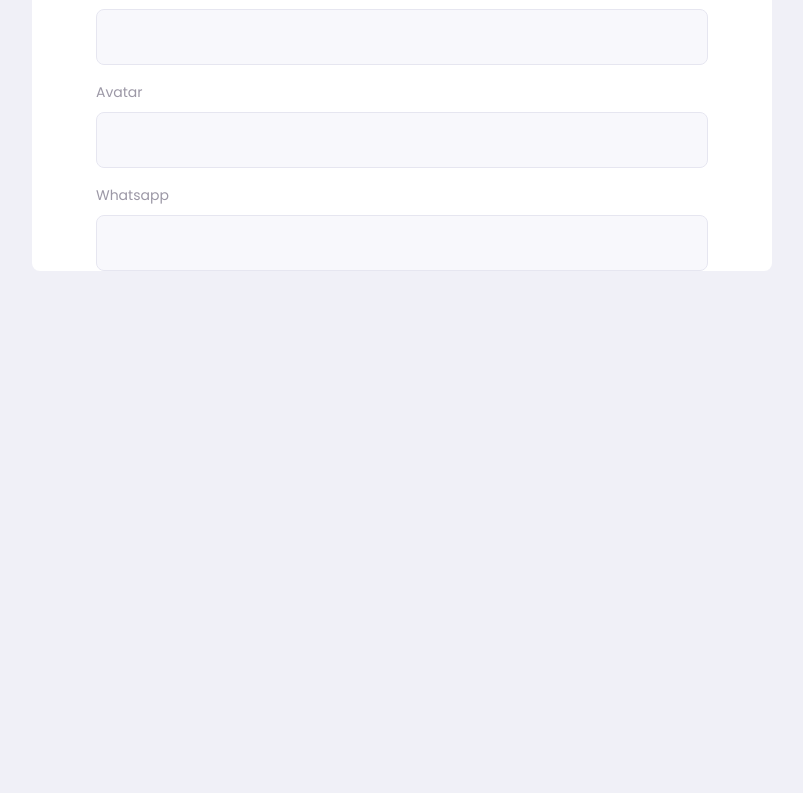
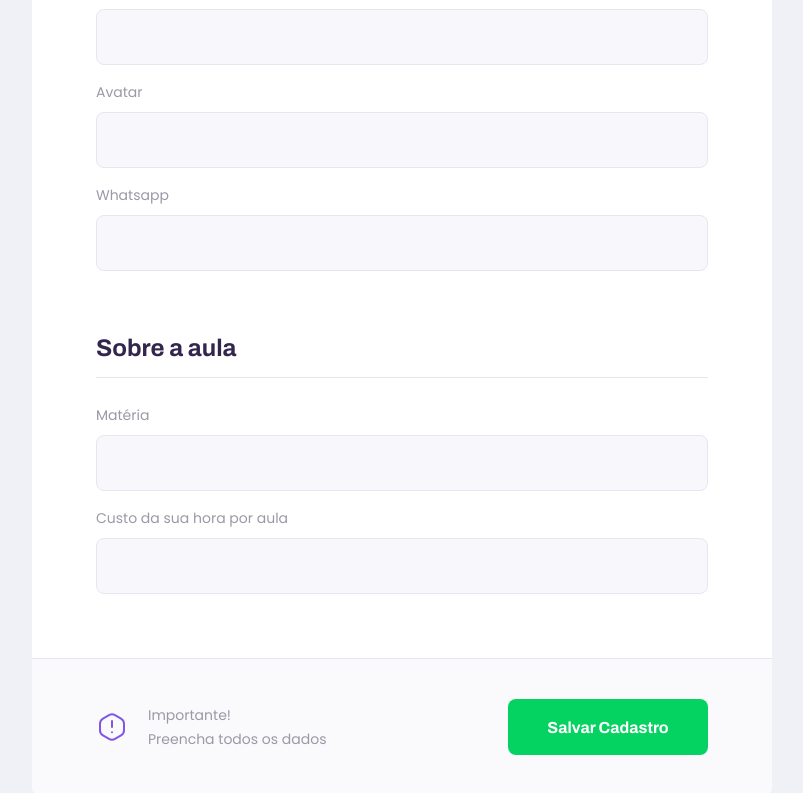
Before and after one commit to VieiraVitor/nlw-proffy, a React (Create React App) app in the folder web/: page /give-classes in a window 1280 px wide. Shown: the part 463-1256 px from the top of the page, without its empty margins (238-1041 px from the left). Before the commit the page ends 800 px from the top, so only its background shows below. Built offline with nearby package versions, Linux system fonts and the light colour scheme.

Commit message:
feat: adiciona campos de informações sobre a aula no formulário

```diff
--- a/web/src/pages/TeacherForm/index.tsx
+++ b/web/src/pages/TeacherForm/index.tsx
@@ -2,6 +2,8 @@
 
 import PageHeader from '../../components/pageHeader';
 import Input from '../../components/Input';
+
+import warningIcon from '../../assets/images/icons/warning.svg';
 
 import './style.css';
 
@@ -21,6 +23,24 @@
                     <Input name="avatar" label="Avatar" />
                     <Input name="whatsapp" label="Whatsapp" />
                 </fieldset>
+
+                <fieldset>
+                    <legend>Sobre a aula</legend>
+
+                    <Input name="subject" label="Matéria" />
+                    <Input name="cost" label="Custo da sua hora por aula" />
+                </fieldset>
+
+                <footer>
+                    <p>
+                        <img src={warningIcon} alt="Aviso importante" />
+                        Importante! <br />
+                        Preencha todos os dados
+                    </p>
+                    <button type="button">
+                        Salvar Cadastro
+                    </button>
+                </footer>
             </main>
         </div>
     )
```
